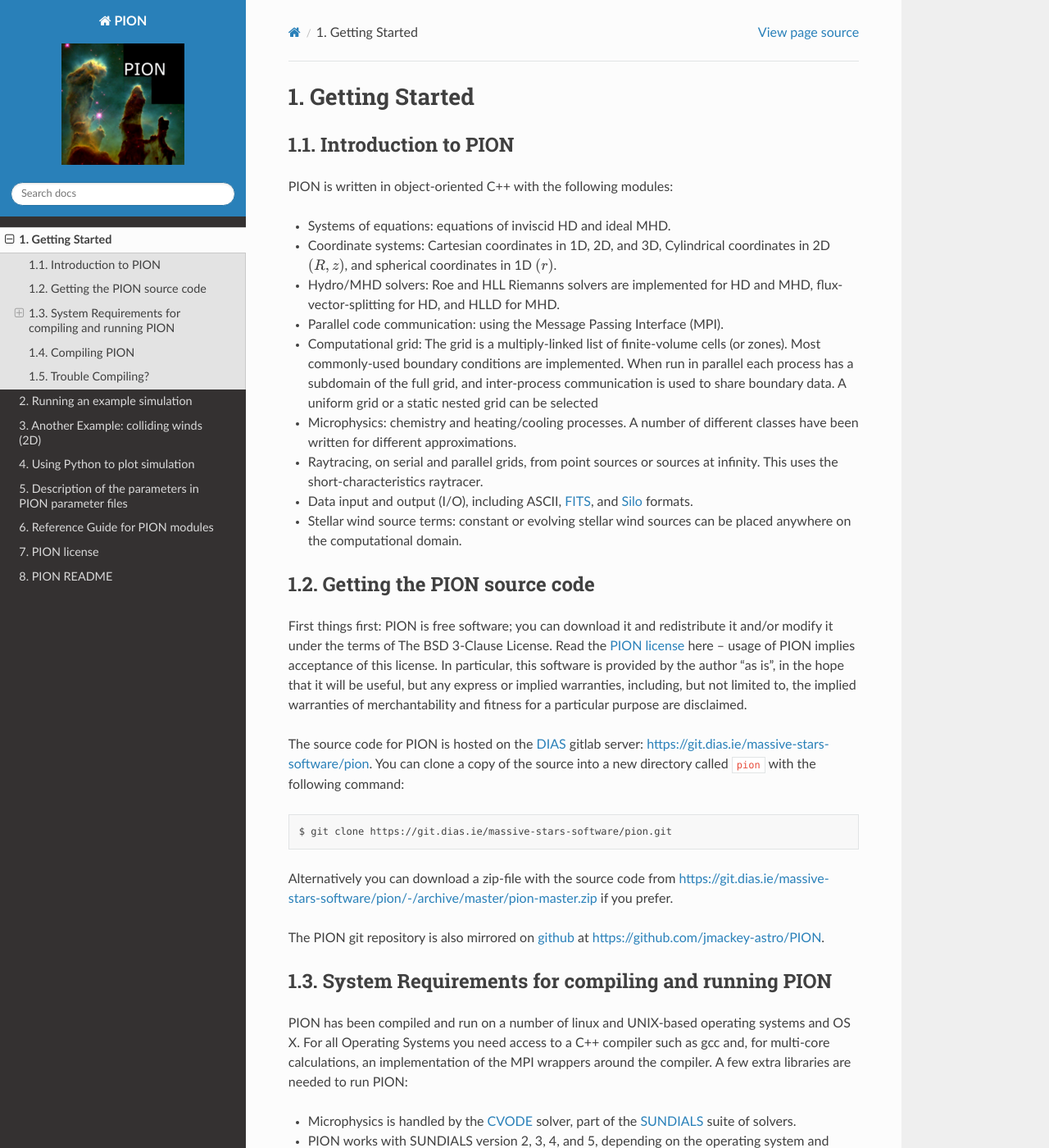
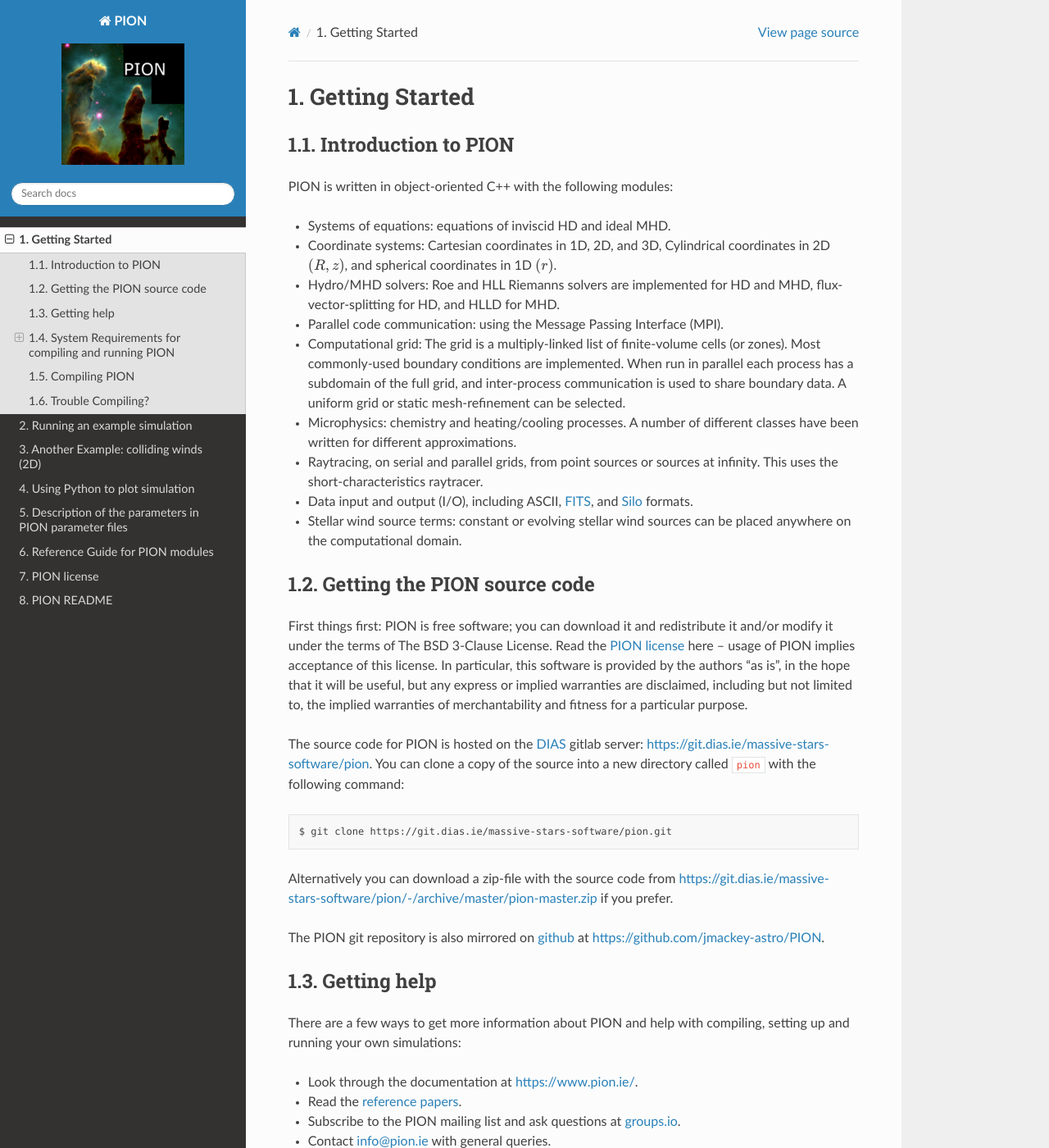
Before and after one commit to jmackey-astro/pion-docs, a Sphinx documentation site: the page built from docs/source/getting_started.rst, in a window 1280 px wide and 1400 px high. Shown: the whole window at 82% size. Built offline with Sphinx 7.4.7 and the Read the Docs theme 2.0.0, drawn with Linux system fonts in a browser that asks for light colours; some of the changed text lies outside the part shown.

Commit message:
updated getting started with link to groups.io page

```diff
--- a/docs/source/getting_started.rst
+++ b/docs/source/getting_started.rst
@@ -15,7 +15,7 @@ PION is written in object-oriented C++ with the following modules:
 + Coordinate systems: Cartesian coordinates in 1D, 2D, and 3D, Cylindrical coordinates in 2D :math:`(R,z)`, and spherical coordinates in 1D :math:`(r)`.
 + Hydro/MHD solvers: Roe and HLL Riemanns solvers are implemented for HD and MHD, flux-vector-splitting for HD, and HLLD for MHD.
 + Parallel code communication: using the Message Passing Interface (MPI).
-+ Computational grid: The grid is a multiply-linked list of finite-volume cells (or zones). Most commonly-used boundary conditions are implemented. When run in parallel each process has a subdomain of the full grid, and inter-process communication is used to share boundary data.  A uniform grid or a static nested grid can be selected
++ Computational grid: The grid is a multiply-linked list of finite-volume cells (or zones). Most commonly-used boundary conditions are implemented. When run in parallel each process has a subdomain of the full grid, and inter-process communication is used to share boundary data.  A uniform grid or static mesh-refinement can be selected.
 + Microphysics: chemistry and heating/cooling processes. A number of different classes have been written for different approximations.
 + Raytracing, on serial and parallel grids, from point sources or sources at infinity. This uses the short-characteristics raytracer.
 + Data input and output (I/O), including ASCII, `FITS <https://heasarc.gsfc.nasa.gov/fitsio/fitsio.html>`_, and `Silo <https://wci.llnl.gov/simulation/computer-codes/silo>`_ formats.
@@ -28,8 +28,7 @@ Getting the PION source code
 ----------------------------------
 
 First things first: PION is free software; you can download it and redistribute it and/or modify it under the terms of The BSD 3-Clause License.  Read the :ref:`pion-license` here -- usage of PION implies acceptance of this license.
-In particular, this software is provided by the author "as is", in the hope that it will be useful, but any express or implied warranties, including, but not limited to, the implied warranties of merchantability and fitness for a particular purpose are disclaimed.
-
+In particular, this software is provided by the authors "as is", in the hope that it will be useful, but any express or implied warranties are disclaimed, including but not limited to, the implied warranties of merchantability and fitness for a particular purpose.
 
 The source code for PION is hosted on the `DIAS <https://www.dias.ie/>`_ gitlab server: `https://git.dias.ie/massive-stars-software/pion <https://git.dias.ie/massive-stars-software/pion>`_.  You can clone a copy of the source into a new directory called ``pion`` with the following command:
 
@@ -40,6 +39,19 @@ The source code for PION is hosted on the `DIAS <https://www.dias.ie/>`_ gitlab
 Alternatively you can download a zip-file with the source code from `https://git.dias.ie/massive-stars-software/pion/-/archive/master/pion-master.zip <https://git.dias.ie/massive-stars-software/pion/-/archive/master/pion-master.zip>`_ if you prefer.
 
 The PION git repository is also mirrored on `github <https://www.github.com/>`_ at `https://github.com/jmackey-astro/PION <https://github.com/jmackey-astro/PION>`_.
+
+
+.. _getting-help:
+
+Getting help
+----------------------------------
+
+There are a few ways to get more information about PION and help with compiling, setting up and running your own simulations:
+
++ Look through the documentation at `https://www.pion.ie/ <https://www.pion.ie/>`_.
++ Read the `reference papers <https://www.pion.ie/publications/>`_.
++ Subscribe to the PION mailing list and ask questions at `groups.io <https://groups.io/g/pion>`_.
++ Contact `info@pion.ie <mailto:info@pion.ie>`_ with general queries.
 
 
 .. _system-reqs:
@@ -108,11 +120,12 @@ OS X
 ^^^^^^^^^^^^^^^^^^^
 
 There are two main options on OSX for installing extra open-source software, `Homebrew <https://brew.sh/>`_ and `MacPorts <https://www.macports.org/>`_. PION has been tested on OS X Mojave (10.14.6) with software installed via the MacPorts framework. The MPI compiler used is mpich. It is compiled with statically linked libraries.
+As of January 2021, there is no working MPI compiler provided by MacPorts for OSX 11 (Big Sur), and so Homebrew is the only option.
 
 1. Install the support packages:
 
   * Macports: ``$ sudo port install mpich-default silo gsl sundials cfitsio``
-  * Brew: ``$ brew install sundials gsl mpich cfitsio``
+  * Brew: ``$ brew install sundials gsl cfitsio open-mpi``
 
 2. Install locally-compiled libraries (only with Homebrew -- with MacPorts the system packages should work):
 
@@ -216,5 +229,5 @@ An example error related to a SUNDIALS library mismatch is:
 This indicates either the wrong library version for SUNDIALS, or that the library is not installed correctly.
 
 If you are an experienced programmer and comfortable interpreting compiler error messages, then you should be able to figure out what went wrong.
-If not, then your best bet is to contact the developers at `info@pion.ie <mailto:info@pion.ie>`_.
-Please include all of the screen output from the compilation.
+If not, then your best bet is to contact the developers at `info@pion.ie <mailto:info@pion.ie>`_, or post a message on the forum `https://groups.io/g/pion <https://groups.io/g/pion>`_.
+Please include all of the screen output from the compilation (machine-readable, not a screenshot).
```
Also changed, not shown: other parts of docs/source/getting_started.rst (+1 -1 lines).
